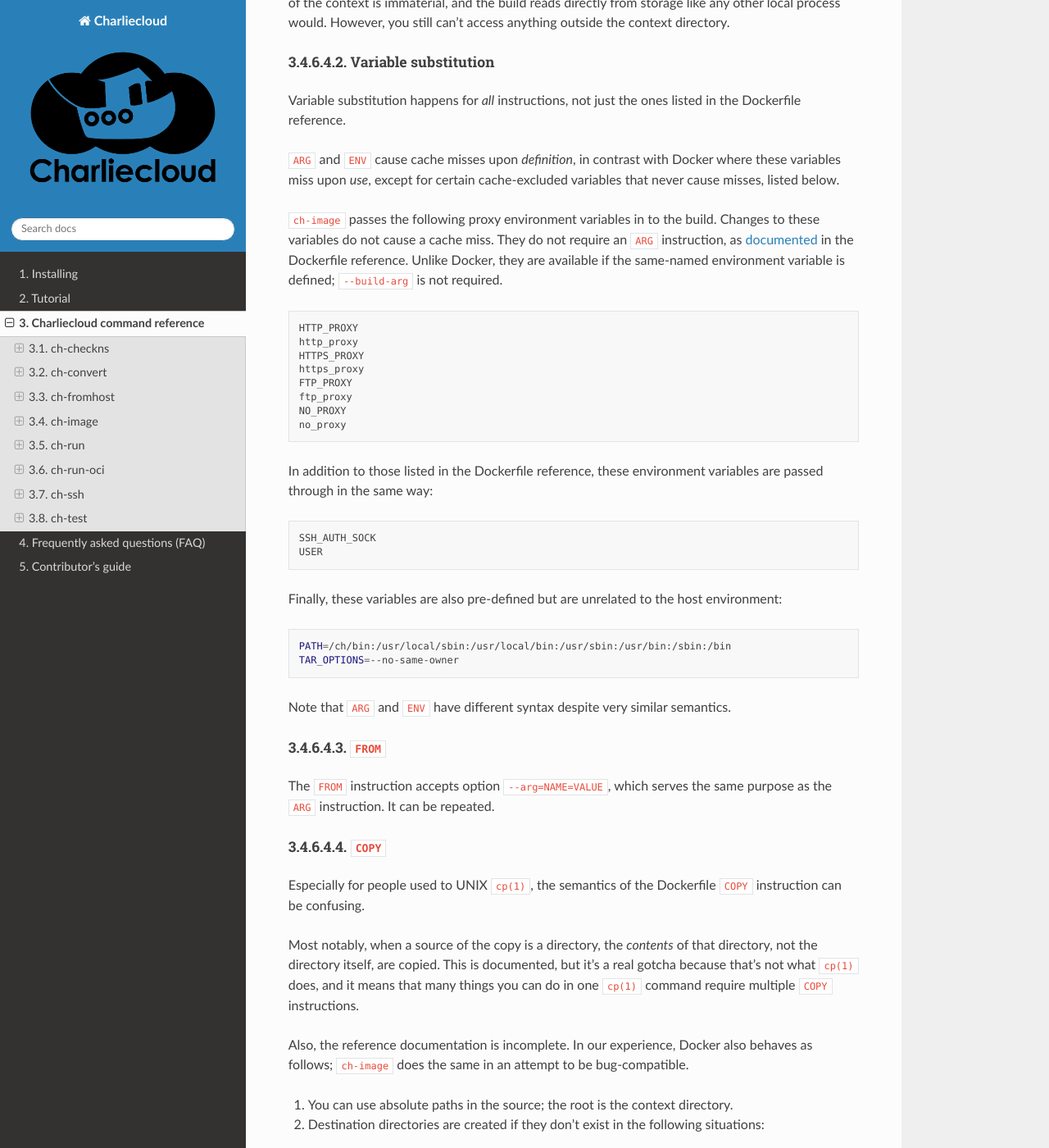
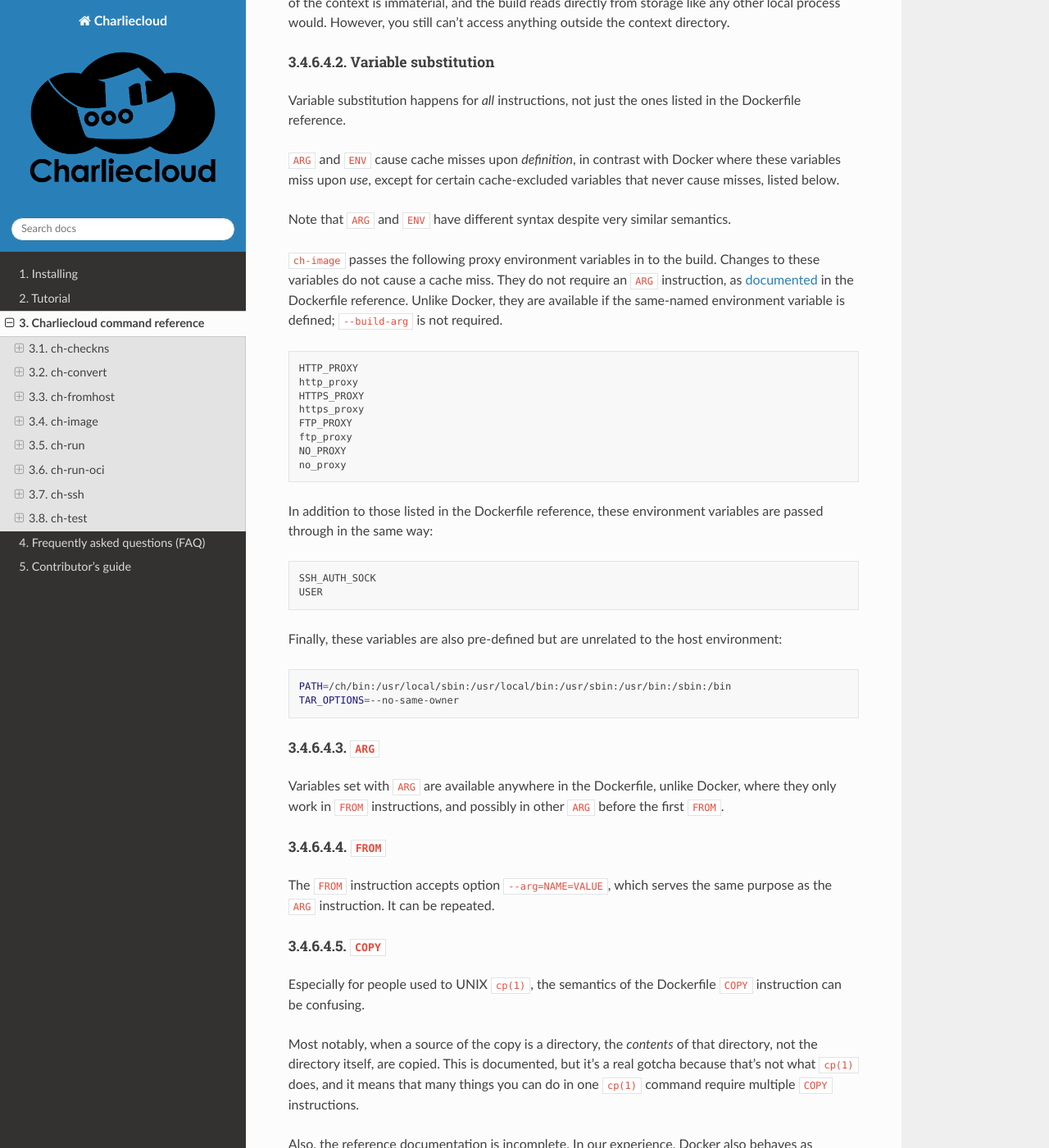
Before and after one commit to hpc/charliecloud, a Sphinx documentation site: the page built from doc/command-usage.rst, in a window 1280 px wide and 1400 px high, scrolled down 19016 px. Shown: the whole window at 82% size. Built offline with Sphinx 7.4.7 and the Read the Docs theme 2.0.0, drawn with Linux system fonts in a browser that asks for light colours.

Commit message:
Docker is being stupid

```diff
--- a/doc/ch-image_desc.rst
+++ b/doc/ch-image_desc.rst
@@ -509,6 +509,9 @@ in the Dockerfile reference.
 with Docker where these variables miss upon *use*, except for certain
 cache-excluded variables that never cause misses, listed below.
 
+Note that :code:`ARG` and :code:`ENV` have different syntax despite very
+similar semantics.
+
 :code:`ch-image` passes the following proxy environment variables in to the
 build. Changes to these variables do not cause a cache miss. They do not
 require an :code:`ARG` instruction, as `documented
@@ -543,8 +546,12 @@ environment:
    PATH=/ch/bin:/usr/local/sbin:/usr/local/bin:/usr/sbin:/usr/bin:/sbin:/bin
    TAR_OPTIONS=--no-same-owner
 
-Note that :code:`ARG` and :code:`ENV` have different syntax despite very
-similar semantics.
+:code:`ARG`
+~~~~~~~~~~~
+
+Variables set with :code:`ARG` are available anywhere in the Dockerfile,
+unlike Docker, where they only work in :code:`FROM` instructions, and possibly
+in other :code:`ARG` before the first :code:`FROM`.
 
 :code:`FROM`
 ~~~~~~~~~~~~
```
Also changed, not shown: 1 other file.
